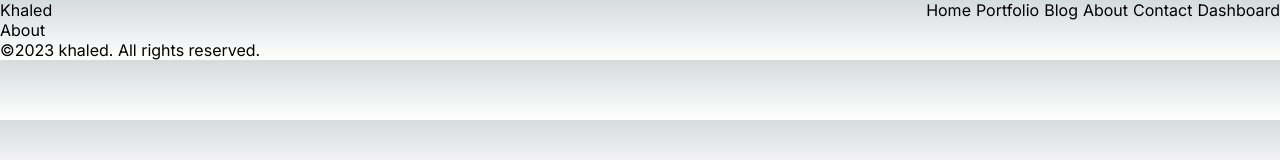
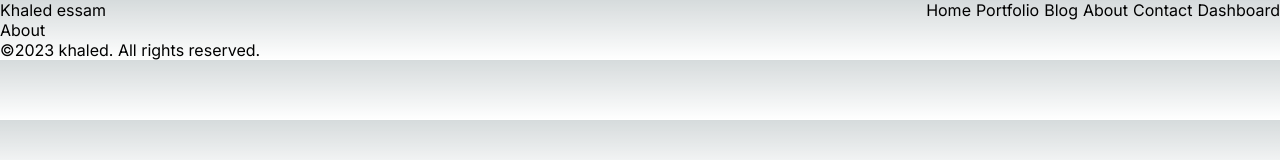
Before and after one commit to khaledx30/nextdemo, a Next.js app: page /about in a window 1280 px wide. Shown: the top 160 px of the page. Built offline with nearby package versions, Linux system fonts and the light colour scheme.

Commit message:
adding a name

```diff
--- a/src/components/navbar/Nav.jsx
+++ b/src/components/navbar/Nav.jsx
@@ -36,7 +36,7 @@ const links = [
 export default function Nav() {
   return (
     <div className={styles.container}>
-      <Link href="/"> Khaled</Link>
+      <Link href="/"> Khaled essam</Link>
       <div className={styles.links}>
         {links.map((link) => (
           <Link key={link.id} href={link.url} className={styles.link}>
```
